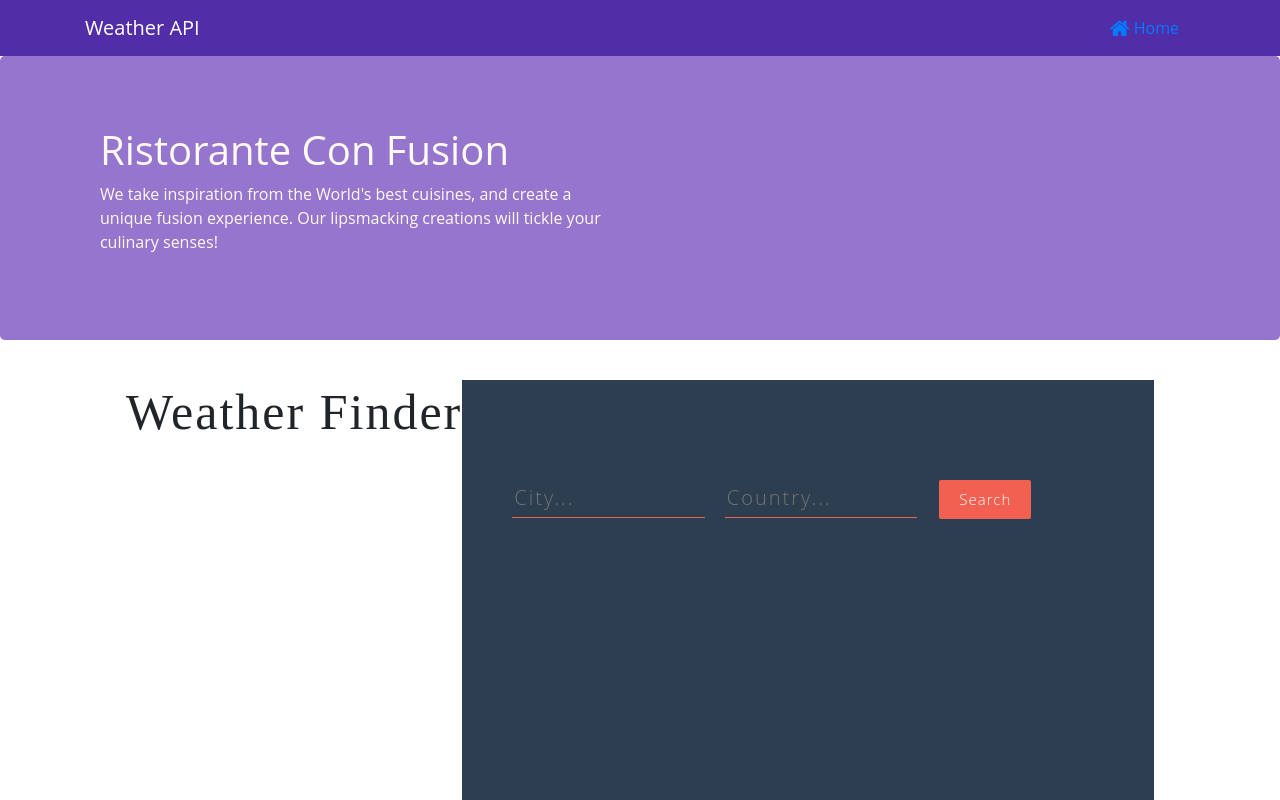
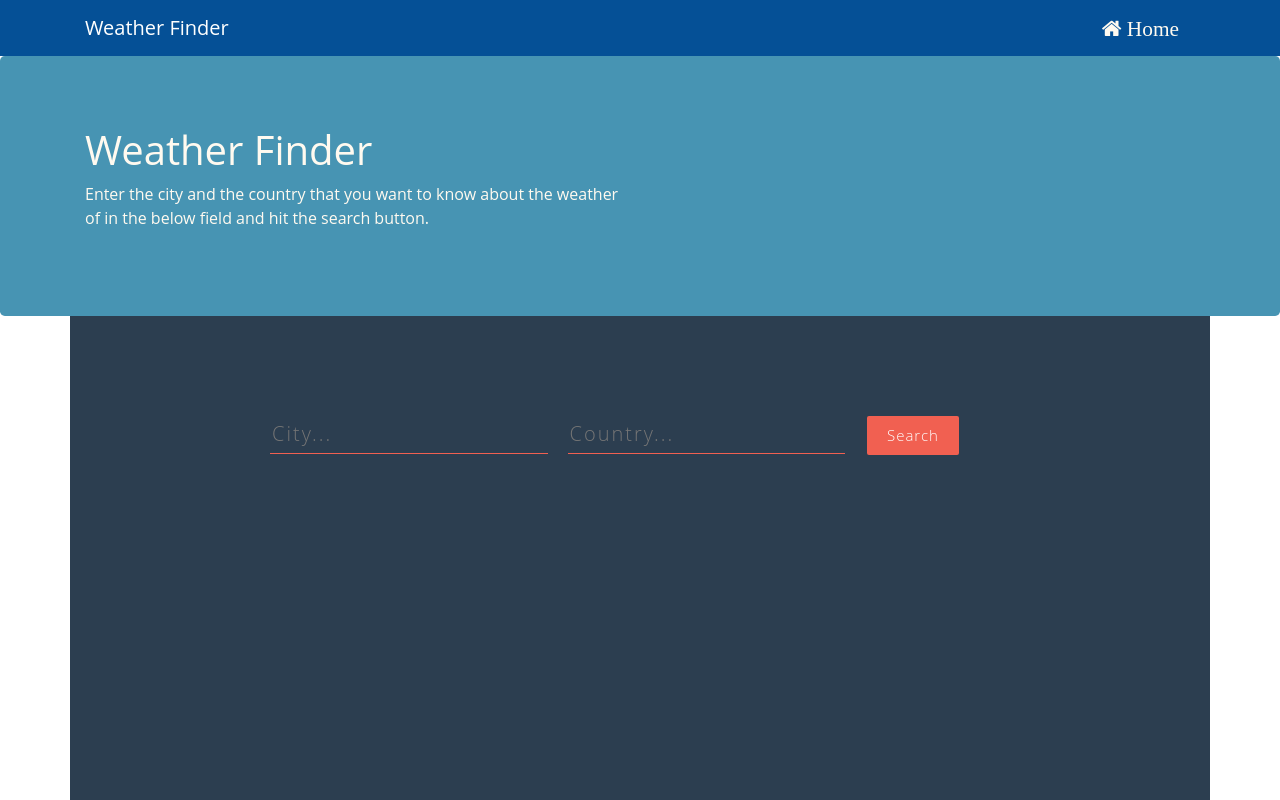
Before and after one commit to DhrumilShah26/Weather-API, a React (Create React App) app: page /home in a window 1280 px wide. Shown: the top 800 px of the page. Built offline with nearby package versions, Linux system fonts and the light colour scheme.

Commit message:
second release

```diff
--- a/src/App.css
+++ b/src/App.css
@@ -1,152 +1,33 @@
-.App {
-  text-align: center;
-}
-
-.App-logo {
-  height: 40vmin;
-  pointer-events: none;
-}
-
-@media (prefers-reduced-motion: no-preference) {
-  .App-logo {
-    animation: App-logo-spin infinite 20s linear;
-  }
-}
-
-.App-header {
-  background-color: #282c34;
-  min-height: 100vh;
-  display: flex;
-  flex-direction: column;
-  align-items: center;
-  justify-content: center;
-  font-size: calc(10px + 2vmin);
-  color: white;
-}
-
-.App-link {
-  color: #61dafb;
-}
-
-@keyframes App-logo-spin {
-  from {
-    transform: rotate(0deg);
-  }
-  to {
-    transform: rotate(360deg);
-  }
-}
-.row-header{
-  margin:0px auto;
-  padding:0px auto;
-}
-
-.row-content {
-  margin:0px auto;
-  padding: 50px 0px 50px 0px;
-  border-bottom: 1px ridge;
-  min-height:400px;
-}
-
 .footer{
-  background-color: #D1C4E9;
+  background-color: #4794b3;
   margin:0px auto;
   padding: 20px 0px 20px 0px;
 }
+
 .jumbotron {
   padding:70px 30px 70px 30px;
   margin:0px auto;
-  background: #9575CD ;
+  background: #4794b3 ;
   color:floralwhite;
 }
 
-address{
-  font-size:80%;
-  margin:0px;
-  color:#0f0f0f;
+.navbar-dark {
+  background-color: #055096;
 }
 
-.navbar-dark {
-  background-color: #512DA8;
+.nav-link {
+  color: floralwhite;
 }
 
-.page-enter {
-  opacity: 0.01;
-  transform: translateX(-100%);
-}
-
-.page-enter-active {
-  opacity: 1;
-  transform: translateX(0%);
-  transition: all 300ms ease-in;
-}
-
-.page-exit {
-  opacity: 1;
-  transform: translateX(0%);
-}
-
-.page-exit-active {
-  opacity: 0.01;
-  transform: translateX(100%);
-  transition: all 300ms ease-out;
-}
-/*@import url('https://fonts.googleapis.com/css?family=Merriweather:100,200,300,300i,400,400i,700');
-@import url('https://fonts.googleapis.com/css?family=Roboto+Slab:400,700');
-@import url('https://fonts.googleapis.com/css?family=Open+Sans:300,400');
-*/
 body {
   font-family: "Open Sans", serif;
-}
-
-.wrapper {
-  background: linear-gradient(to right, #e99e50);
-  height: 100vh;
-  display: flex;
-  justify-content: center;
-  align-items: center;
-}
-/*
-.main {
-  height: 90vh;
-  background: #fff;
-  box-shadow: 0px 13px 40px -13px rgba(0,0,0,0.75);
-  width: 80%;
-  margin: 0 auto;
-}
-*/
-/*
-.title-container {
-  height: 90vh;
-  background: url("img/bg.jpg") center center no-repeat;
-  background-size: cover;
-  display: flex;
-  align-items: center;
-  justify-content: center;
-  text-align: center;
-  color: #000;
-}
-*/
-.title-container__title {
-  font-size: 50px;
-  letter-spacing: 2px;
-  line-height: 1.3;
-  font-family: 'Roboto Slab', serif;
-}
-
-.title-container__subtitle {
-  font-style: italic;
-  font-weight: 100;
-  letter-spacing: 1px;
-  line-height: 1.5;
-  font-family: "Merriweather", serif;
 }
 
 .form-container {
   background-color: #2c3e50;
   height: 90vh;
   padding-top: 100px;
-  padding-left: 50px;
+  padding-left: 200px;
 }
 
 input[type="text"] {
@@ -161,14 +42,11 @@ input[type="text"] {
   margin-bottom: 30px;
   margin-right: 20px;
   font-size: 20px;
-}
-
-input[type="text"] {
-    outline: none;
+  outline: none;
 }
 
 input:-webkit-autofill {
-    -webkit-box-shadow: 0 0 0 30px #2c3e50 inset;
+    -box-shadow: 0 0 0 30px #2c3e50 inset;
     -webkit-text-fill-color: #fff !important;
 }
 
--- /dev/null
+++ b/src/components/FooterComponent.js
@@ -0,0 +1,17 @@
+import React from 'react';
+
+function Footer(props) {
+    return(
+        <div className="footer">
+            <div className="container">
+                <div className="row justify-content-center">
+                    <div className="col-auto">
+                        <p>© Copyright 2020 Weather Finder</p>
+                    </div>
+                </div>
+            </div>
+        </div>
+    );
+}
+
+export default Footer;
--- a/src/components/HeaderComponent.js
+++ b/src/components/HeaderComponent.js
@@ -8,32 +8,28 @@ class Header extends Component {
           <React.Fragment>
             <Navbar dark expand="md">
               <div className="container">
-
                 <NavbarBrand className="mr-auto" href="/">
-                            <span>Weather API</span>
+                  <span>Weather Finder</span>
                 </NavbarBrand>
                 <Nav>
                   <NavItem>
                     <NavLink className="nav-link" to="/home">
-                                        <span className="fa fa-home fa-lg"></span> Home
+                      <span className="fa fa-home fa-lg"> Home </span>
                     </NavLink>
                   </NavItem>
-
                 </Nav>
-
               </div>
             </Navbar>
             <Jumbotron>
               <div className="container">
                 <div className="row row-header">
                   <div className="col-12 col-sm-6">
-                                <h1>Ristorante Con Fusion</h1>
-                                <p>We take inspiration from the World's best cuisines, and create a unique fusion experience. Our lipsmacking creations will tickle your culinary senses!</p>
+                    <h1>Weather Finder</h1>
+                    <p>Enter the city and the country that you want to know about the weather of in the below field and hit the search button.</p>
                   </div>
                 </div>
               </div>
             </Jumbotron>
-
           </React.Fragment>
         );
     }
--- a/src/components/HomeComponent.js
+++ b/src/components/HomeComponent.js
@@ -1,12 +1,10 @@
 import React from "react";
-
-import Titles from "./Titles";
 import Form from "./Form";
 import Weather from "./Weather";
 
 const API_KEY = "fa341e59c446174bcdd587b58fcd7414";
 
-class App extends React.Component {
+class Home extends React.Component {
   state = {
     temperature: undefined,
     city: undefined,
@@ -19,9 +17,26 @@ class App extends React.Component {
     e.preventDefault();
     const city = e.target.elements.city.value;
     const country = e.target.elements.country.value;
-    const api_call = await fetch(`http://api.openweathermap.org/data/2.5/weather?q=${city},${country}&appid=${API_KEY}&units=metric`);
+    const api_call = await fetch(`http://api.openweathermap.org/data/2.5/weather?q=${city},${country}&appid=${API_KEY}&units=metric`)
+    .then(response => {
+        if (response.ok) {
+          return response;
+        } else {
+          var error = new Error('Error ' + response.status + ': ' + response.statusText);
+          error.response = response;
+          throw error;
+        }
+      },
+      error => {
+            var errmess = new Error(error.message);
+            throw errmess;
+      })
+    .then(response => response.json())
+    .catch(error => error.message);
+
     const data = await api_call.json();
-    if (city && country) {
+
+    if (city && country ) {
       this.setState({
         temperature: data.main.temp,
         city: data.name,
@@ -37,38 +52,30 @@ class App extends React.Component {
         country: undefined,
         humidity: undefined,
         description: undefined,
-        error: "Please enter the values."
+        error: "Please enter correct values."
       });
     }
   }
+
   render() {
     return (
-      <div>
-        <div className="wrapper">
-          <div className="main">
-            <div className="container">
-              <div className="row">
-                <div className="col-xs-5 title-container">
-                  <Titles />
-                </div>
-                <div className="col-xs-7 form-container">
-                  <Form getWeather={this.getWeather} />
-                  <Weather
+        <div className="container">
+            <div className="row">
+                <div className="col-12 form-container">
+                    <Form getWeather={this.getWeather} />
+                    <Weather
                     temperature={this.state.temperature}
                     humidity={this.state.humidity}
                     city={this.state.city}
                     country={this.state.country}
                     description={this.state.description}
                     error={this.state.error}
-                  />
+                    />
                 </div>
-              </div>
             </div>
-          </div>
         </div>
-      </div>
     );
   }
 };
 
-export default App;
+export default Home;
--- a/src/components/MainComponent.js
+++ b/src/components/MainComponent.js
@@ -1,7 +1,8 @@
 import React, { Component } from 'react';
 import Home from './HomeComponent';
 import Header from './HeaderComponent';
-import { Switch, Route, Redirect, withRouter } from 'react-router-dom';
+import { Switch, Route, Redirect } from 'react-router-dom';
+import Footer from './FooterComponent';
 
 class Main extends Component {
   render() {
@@ -12,6 +13,7 @@ class Main extends Component {
             <Route path="/home" component={() => <Home/>} />
             <Redirect to="/home" />
         </Switch>
+        <Footer/>
       </div>
     );
   }
--- a/src/components/Titles.js
+++ /dev/null
@@ -1,9 +0,0 @@
-import React from "react";
-
-const Titles = () => (
-	<div>
-		<h1 className="title-container__title">Weather Finder</h1>
-	</div>
-);
-
-export default Titles;
```
Lines whose indentation alone changed are shown as unchanged.
